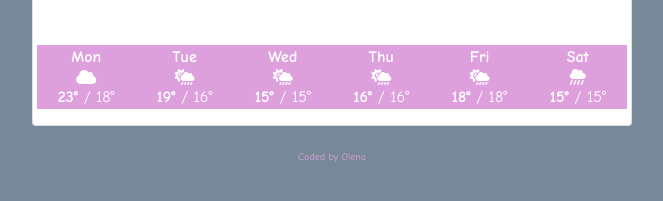
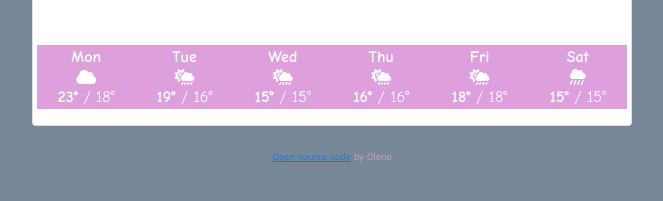
Before and after one commit to davydova2707/SheCodesProWeather, a website built with Parcel: page index.html in a window 1280 px wide. Shown: the part 685-886 px from the top of the page, without its empty margins (308-971 px from the left). Built offline with nearby package versions, Linux system fonts and the light colour scheme; no server answers.

Commit message:
Update index.html
GitHub link

```diff
--- a/index.html
+++ b/index.html
@@ -207,7 +207,8 @@
     </div>
     <br />
 
-    <span class="footer"> Coded by Olena </span>
+    <span class="footer">
+	  <a href="https://github.com/davydova2707/SheCodesProWeather" target="_blank">Open-source code</a> by Olena</span>
     <script src="src/index.js"></script>
   </body>
 </html>
```
